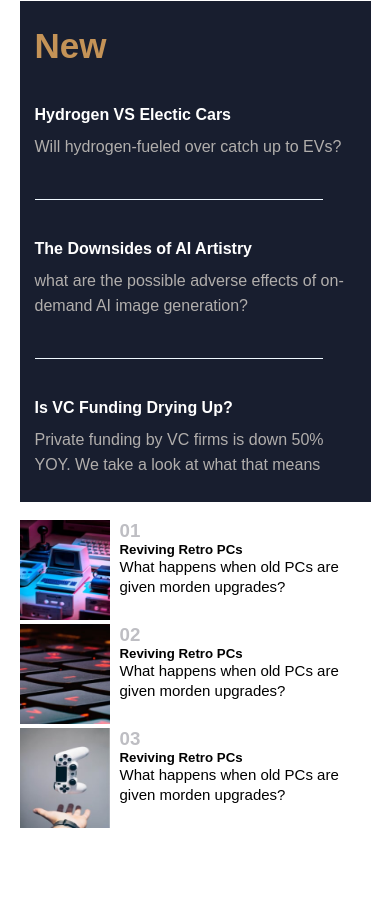
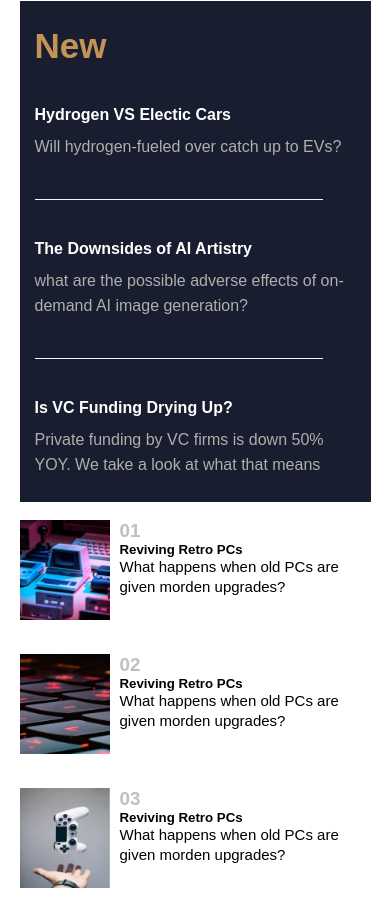
Before and after one commit to quavo19/News-webpage, a website: page index.html in a window 390 px wide. Shown: the part 770-1692 px from the top of the page. Before the commit the page ends 1602 px from the top, so only its background shows below. Drawn offline with Linux system fonts and the light colour scheme.

Commit message:
fix linter errors and give more padding

```diff
--- a/style.css
+++ b/style.css
@@ -158,7 +158,7 @@
   padding-left: 10px;
 }
 
-@media only screen and (max-width: 808px){
+@media only screen and (max-width: 808px) {
   .more,
   .head-topic,
   .intro-page {
@@ -170,4 +170,7 @@
     display: none;
   }
 
+  .more-content {
+    padding-bottom: 30px;
+  }
 }
```
